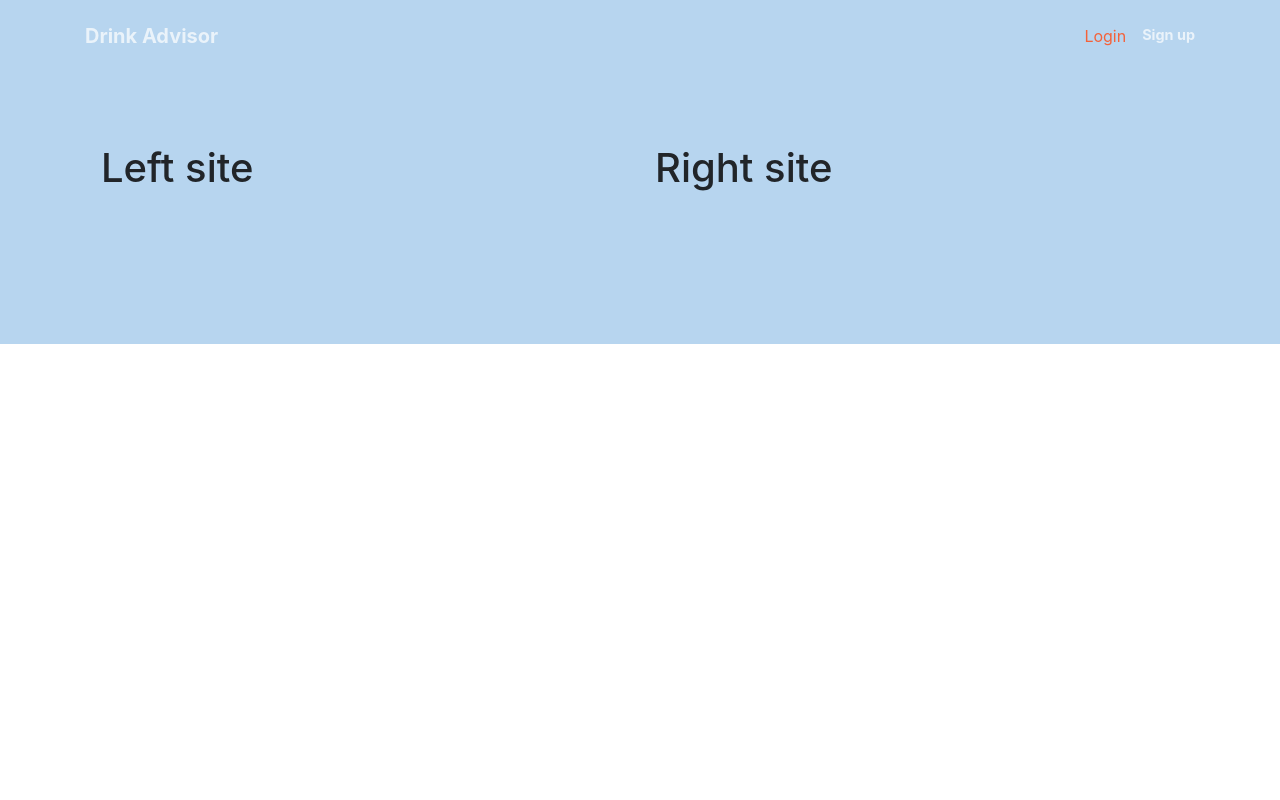
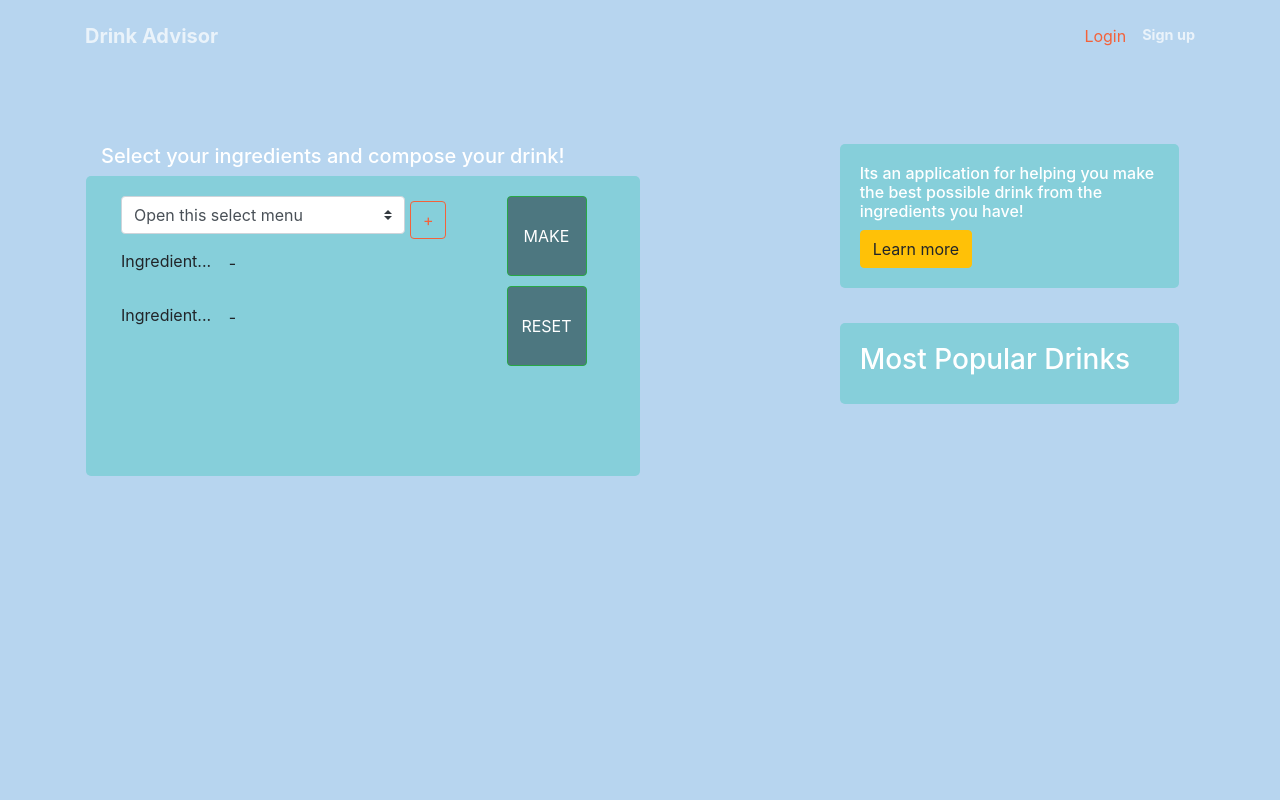
Before and after one commit to cocoyenn/pite_projekt_drink, a Django app: page /app/ in a window 1280 px wide. Run offline with Django 3.2, Linux system fonts and the light colour scheme; some libraries are stand-ins or nearby versions.

Commit message:
added front base site

```diff
--- a/app/templates/app/base.html
+++ b/app/templates/app/base.html
@@ -28,7 +28,7 @@
           <!-- Navigation -->
           <nav class="navbar navbar-expand-lg navbar-light fixed-top py-3" id="mainNav">
             <div class="container">
-              <a class="navbar-brand js-scroll-trigger" href="#page-top">{{ app_name }}</a>
+              <a class="navbar-brand js-scroll-trigger" href="{% url 'app-home' %}">{{ app_name }}</a>
               <button class="navbar-toggler navbar-toggler-right" type="button" data-toggle="collapse" data-target="#navbarResponsive" aria-controls="navbarResponsive" aria-expanded="false" aria-label="Toggle navigation">
                 <span class="navbar-toggler-icon"></span>
               </button>
@@ -53,14 +53,8 @@
           <section class="page-section mainContent" id="about">
             <div class="container">
               <div class="modal-body row">
-                  <div class="col-md-6">
-                    {% block left-content %}
+                    {% block main-content %}
                       {% endblock %}
-                  </div>
-                  <div class="col-md-6">
-                    {% block right-content %}
-                      {% endblock %}
-                  </div>
               </div>
             </div>
           </section>
--- a/app/templates/app/home.html
+++ b/app/templates/app/home.html
@@ -1,9 +1,52 @@
 {% extends "app/base.html" %}
 
-{% block left-content %}
-    <h1>Left site</h1>
-{% endblock left-content %}
+{% block main-content %}
+<!-- Left content -->
 
-{% block right-content %}
-    <h1>Right site</h1>
-{% endblock right-content %}
+    <div class="col-md-6 mySection myLeft">
+        <h5 class="text-white">Select your ingredients and compose your drink!</h5>
+
+        <div class="row drinkPanel">
+
+            <div class="col-md-9 ingredientsPanel">
+                <select class="browser-default custom-select mySelect">
+                    <option selected>Open this select menu</option>
+                    <option value="1">One</option>
+                    <option value="2">Two</option>
+                    <option value="3">Three</option>
+                </select>
+                <button type="button" class="btn btn-outline-primary">+</button>
+                <p>Ingredient...
+                <button type="button" class="btn">-</button>
+                </p>
+                <p>Ingredient...
+                <button type="button" class="btn">-</button>
+                </p>
+            </div>
+
+            <div class="col-md-3 buttonsPanel">
+                <button type="button" class="btn btn-success myButton">MAKE</button>
+                <button type="button" class="btn btn-success myButton">RESET</button>
+            </div>
+        </div>
+    </div>
+
+<!-- Break content -->
+    <div class="col-md-2 myPause"></div>
+
+
+<!-- Right content -->
+<div class="col-md-4 mySection myRight">
+
+    <div class="aboutSection">
+    <h6 class="text-white">Its an application for helping you make the best possible drink from
+    the ingredients you have!</h6>
+    <button type="button" class="btn btn-warning">Learn more</button>
+        </div>
+
+    <div class="popularSection">
+    <h3 class="text-white">Most Popular Drinks</h3>
+        </div>
+
+</div>
+{% endblock main-content %}
--- a/app/templates/app/register.html
+++ b/app/templates/app/register.html
@@ -1,6 +1,6 @@
 {% extends "app/base.html" %}
 
-{% block right-content %}
+{% block main-content %}
 <div class="container">
         <div class="jumbotron">
           {% if registered %}
@@ -18,4 +18,4 @@
           {% endif %}
         </div>
       </div>
-{% endblock right-content %}
+{% endblock main-content %}
--- a/assets/styles/style.css
+++ b/assets/styles/style.css
@@ -1,3 +1,65 @@
 .mainContent {
     background: #b7d5ef;
+    height: 100%;
 }
+
+.mySection {
+}
+
+.myLeft {
+    background: #b7d5ef;
+}
+
+.myRight {
+    background: #b7d5ef;
+}
+
+.drinkPanel {
+    background: #86cfda;
+    border-radius: 5px;
+    min-height: 300px;
+    padding: 20px;
+}
+
+.ingredientsPanel {
+    background: #86cfda;
+}
+
+.buttonsPanel {
+    background: #86cfda;
+}
+
+.mySelect {
+    width: 80%;
+    margin-bottom: 10px;
+}
+
+.myButton {
+    width: 80px;
+    height: 80px;
+    margin-bottom: 10px;
+    background: #4d7780;
+}
+
+.myPause {
+    background: #b7d5ef;
+}
+
+.myIngredient {
+    margin-top: 10px;
+    margin-right: 0px;
+    width: 70%;
+}
+
+.aboutSection {
+    background: #86cfda;
+    border-radius: 5px;
+    padding: 20px;
+    margin-bottom: 35px;
+}
+
+.popularSection {
+    background: #86cfda;
+    border-radius: 5px;
+    padding: 20px;
+}
```
Also changed, not shown: app/templates/app/login.html (+4 -4 lines).
